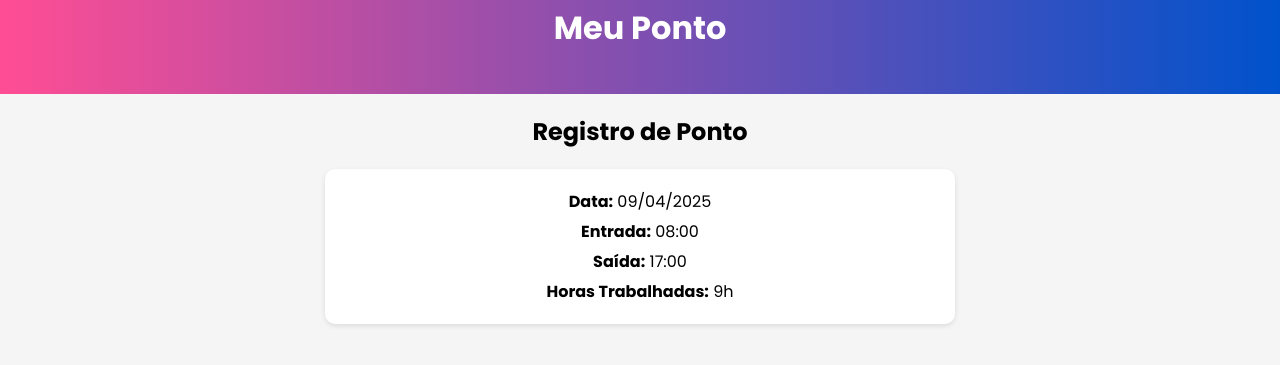
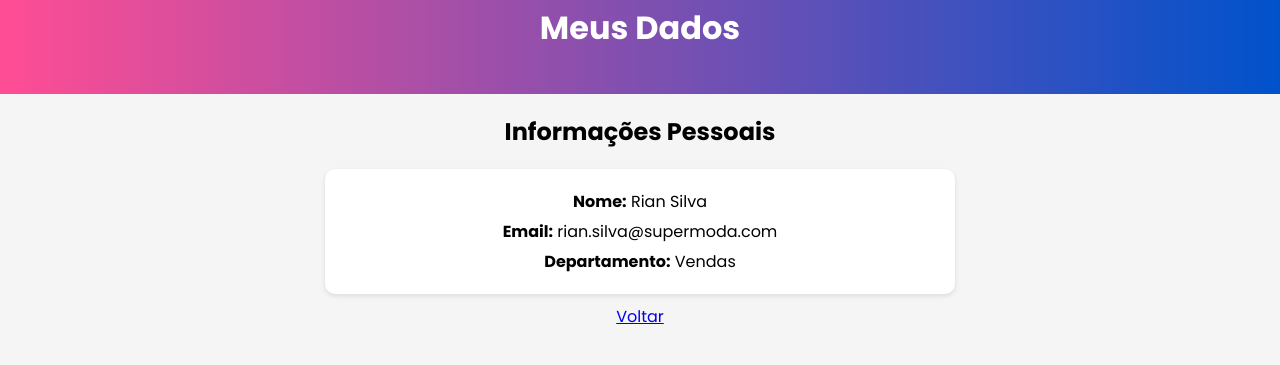
Before and after one commit to RyannBreston/RyannBreston, a plain HTML site: page meu-ponto.html in a window 1280 px wide. Shown: the part 37-402 px from the top of the page. Drawn offline with Linux system fonts and the light colour scheme.

Commit message:
meu-ponto.html

```diff
--- a/meu-ponto.html
+++ b/meu-ponto.html
@@ -3,7 +3,7 @@
 <head>
     <meta charset="UTF-8">
     <meta name="viewport" content="width=device-width, initial-scale=1.0">
-    <title>Meu Ponto - Super Moda</title>
+    <title>Meus Dados - Super Moda</title>
     <link rel="stylesheet" href="styles.css">
     <link href="https://fonts.googleapis.com/css2?family=Poppins:wght@400;500;700&display=swap" rel="stylesheet">
 </head>
@@ -12,18 +12,18 @@
         <div class="logo">
             <img src="logo-super-moda.png" alt="Super Moda Logo">
         </div>
-        <h1>Meu Ponto</h1>
+        <h1>Meus Dados</h1>
         <button class="logout-btn">Sair</button>
     </header>
     <main>
         <section>
-            <h2>Registro de Ponto</h2>
+            <h2>Informações Pessoais</h2>
             <div class="info-item">
-                <p><strong>Data:</strong> 09/04/2025</p>
-                <p><strong>Entrada:</strong> 08:00</p>
-                <p><strong>Saída:</strong> 17:00</p>
-                <p><strong>Horas Trabalhadas:</strong> 9h</p>
+                <p><strong>Nome:</strong> Rian Silva</p>
+                <p><strong>Email:</strong> rian.silva@supermoda.com</p>
+                <p><strong>Departamento:</strong> Vendas</p>
             </div>
+            <a href="index.html" class="back-btn">Voltar</a>
         </section>
     </main>
     <script src="script.js"></script>
```
